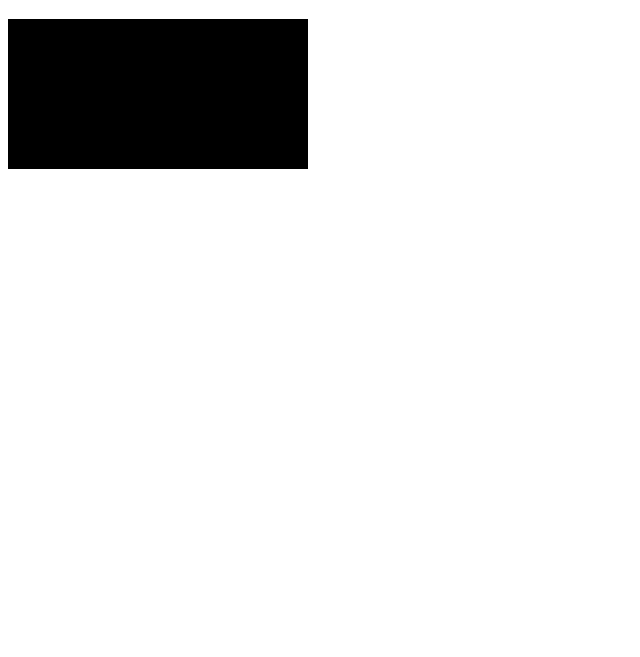
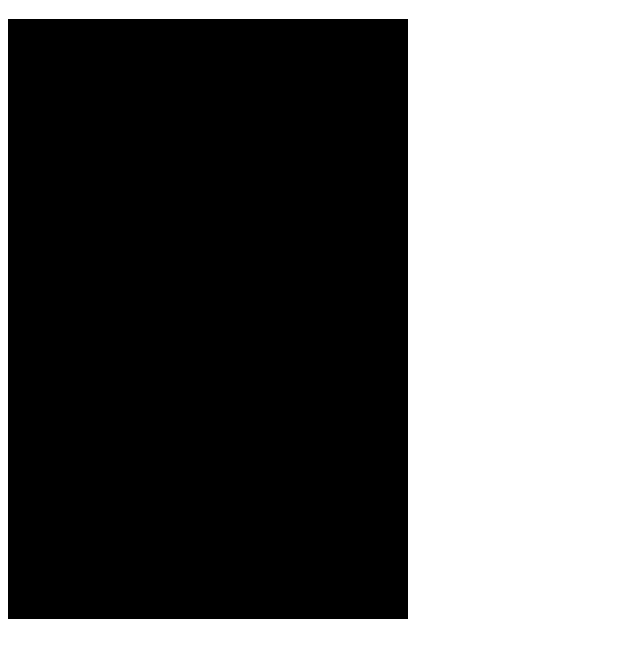
Before and after one commit to merwan/tetrisjs, a plain HTML site: page index.html in a window 1280 px wide. Shown: the part 61-718 px from the top of the page, without its empty margins (0-640 px from the left). Drawn offline with Linux system fonts and the light colour scheme.

Commit message:
set canvas size

```diff
--- a/index.html
+++ b/index.html
@@ -7,6 +7,6 @@
   </head>
   <body>
     <h1>Tetris</h1>
-    <canvas id="canvas"></canvas>
+    <canvas id="canvas" height="600" width="400"></canvas>
   </body>
 </html>
```
